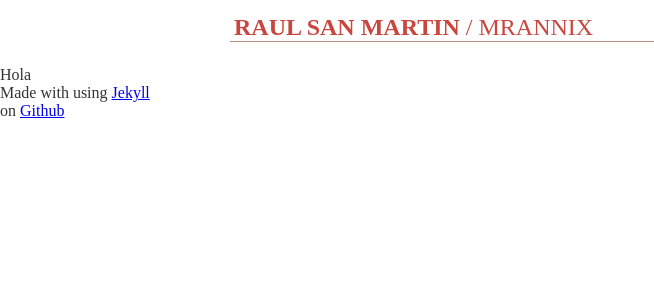
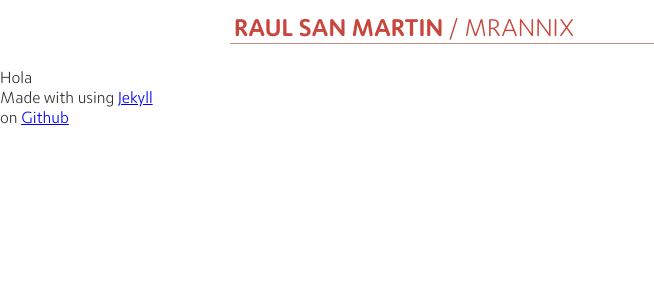
Before and after one commit to MrAnnix/MrAnnix.github.io, a Jekyll site: the page built from index.html, in a window 1280 px wide. Shown: the top 300 px of the page, without its empty margins (0-654 px from the left). Built offline with Jekyll 4.4.1, drawn with Linux system fonts in a browser that asks for light colours; some web fonts are replaced; the list of posts is cut into pages by our own code.

Commit message:
Corrected fonts path

```diff
--- a/_sass/_common.scss
+++ b/_sass/_common.scss
@@ -235,32 +235,32 @@ code,pre,tt {
 @font-face {
     font-family: moniker;
     font-weight: 400;
-    src: url(/static/fonts/moniker/light.woff2) format("woff2"),url(/static/fonts/moniker/light.woff) format("woff"),url(/static/fonts/moniker/light.eot) format("eot")
+    src: url(/assets/fonts/moniker/light.woff2) format("woff2"),url(/assets/fonts/moniker/light.woff) format("woff"),url(/assets/fonts/moniker/light.eot) format("eot")
 }
 
 @font-face {
     font-family: moniker;
     font-weight: 700;
-    src: url(/static/fonts/moniker/medium.woff2) format("woff2"),url(/static/fonts/moniker/medium.woff) format("woff"),url(/static/fonts/moniker/medium.eot) format("eot")
+    src: url(/assets/fonts/moniker/medium.woff2) format("woff2"),url(/assets/fonts/moniker/medium.woff) format("woff"),url(/assets/fonts/moniker/medium.eot) format("eot")
 }
 
 @font-face {
     font-family: moniker;
     font-weight: 400;
     font-style: italic;
-    src: url(/static/fonts/moniker/litalic.woff2) format("woff2"),url(/static/fonts/moniker/litalic.woff) format("woff"),url(/static/fonts/moniker/litalic.eot) format("eot")
+    src: url(/assets/fonts/moniker/litalic.woff2) format("woff2"),url(/assets/fonts/moniker/litalic.woff) format("woff"),url(/assets/fonts/moniker/litalic.eot) format("eot")
 }
 
 @font-face {
     font-family: bryant;
     font-weight: 700;
-    src: url(/static/fonts/bryantcond/medium.woff2) format("woff2"),url(/static/fonts/bryantcond/medium.woff) format("woff"),url(/static/fonts/bryantcond/medium.eot) format("eot")
+    src: url(/assets/fonts/bryantcond/medium.woff2) format("woff2"),url(/assets/fonts/bryantcond/medium.woff) format("woff"),url(/assets/fonts/bryantcond/medium.eot) format("eot")
 }
 
 @font-face {
     font-family: iosevka term;
     font-weight: 400;
-    src: url(/static/fonts/iosevka-term/regular.woff2) format("woff2"),url(/static/fonts/iosevka-term/regular.woff) format("woff"),url(/static/fonts/iosevka-term/regular.eot) format("eot")
+    src: url(/assets/fonts/iosevka-term/regular.woff2) format("woff2"),url(/assets/fonts/iosevka-term/regular.woff) format("woff"),url(/assets/fonts/iosevka-term/regular.eot) format("eot")
 }
 
 .code {
```
